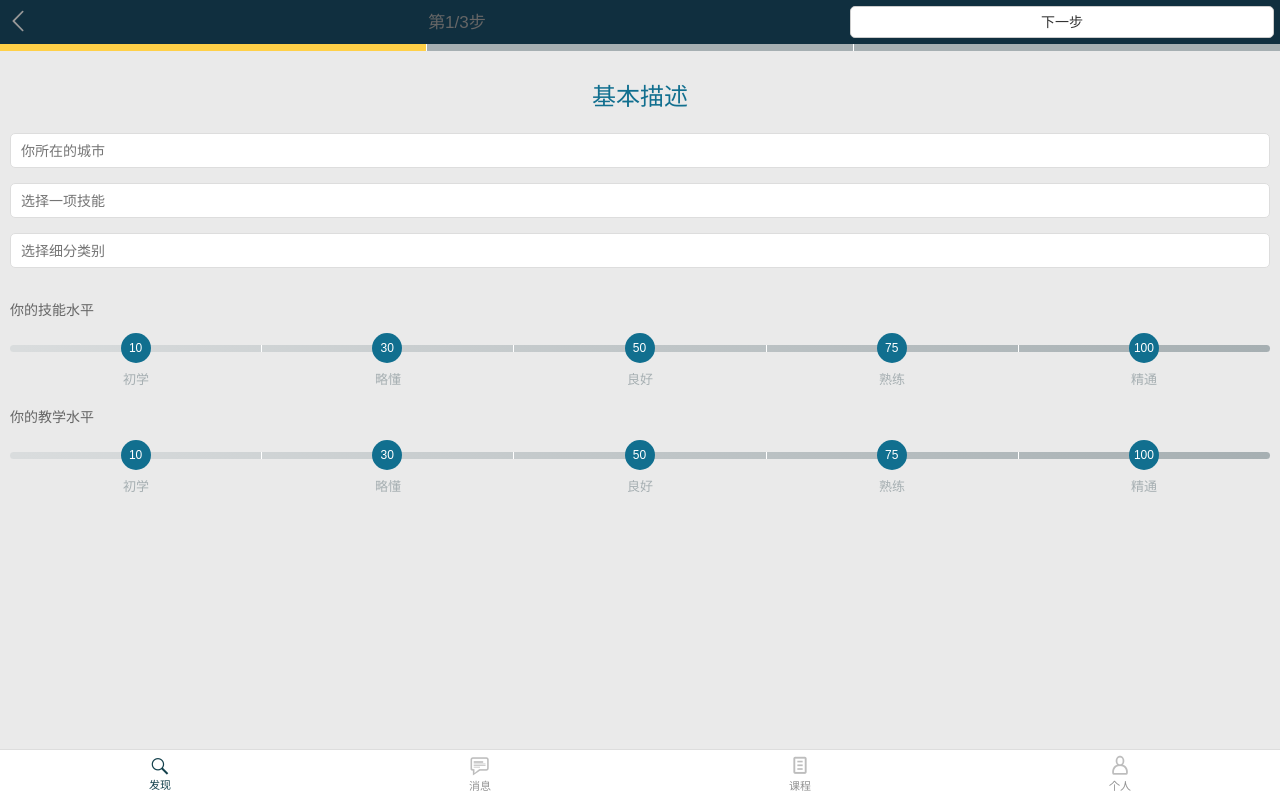
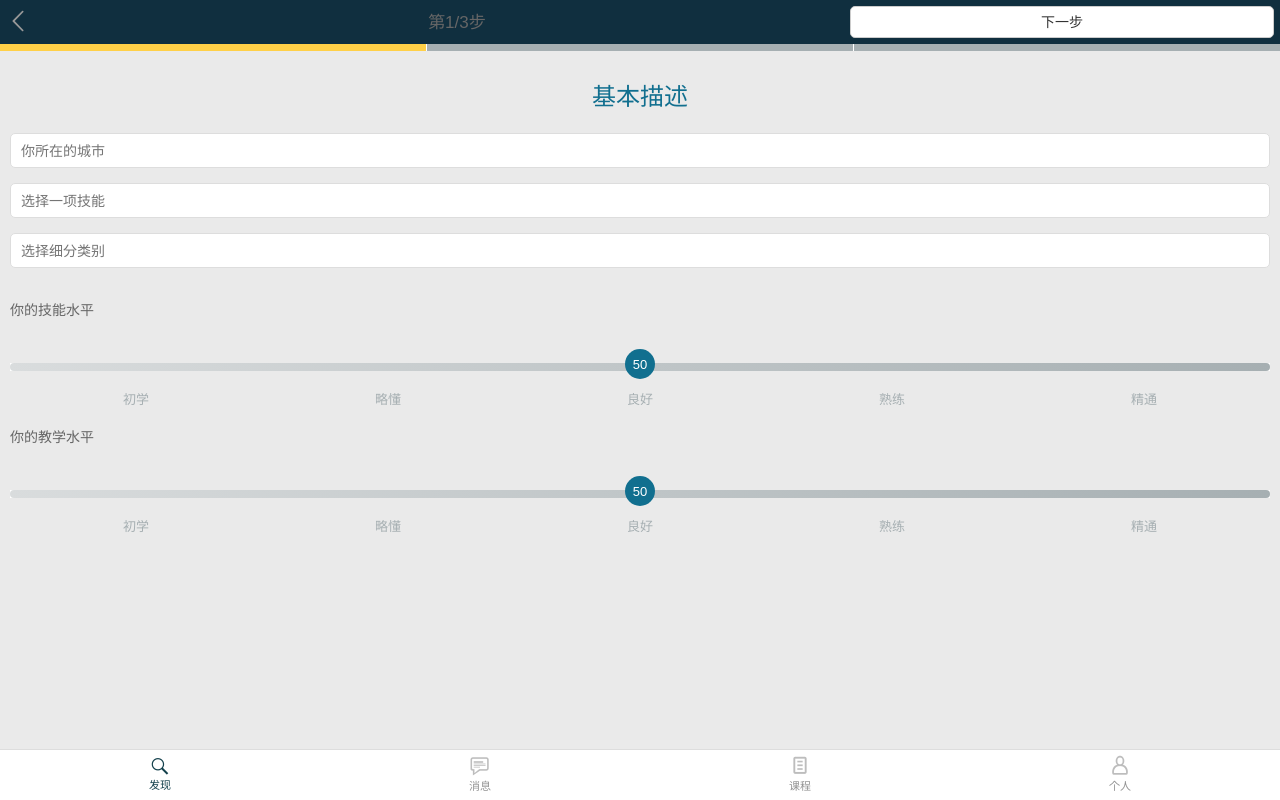
Before and after one commit to uicestone/SkillBank-mobile-front, a website: page public/add-course-1.html in a window 1280 px wide. Drawn offline with Linux system fonts and the light colour scheme.

Commit message:
range input

```diff
--- a/public/add-course-1.html
+++ b/public/add-course-1.html
@@ -62,14 +62,11 @@
           <input type="text" placeholder="选择细分类别">
           <h5 class="mb-2">你的技能水平</h5>
           <div class="select-lever">
-            <ul class="lever-bar mb-1">
-              <li><span></span><i>10</i></li>
-              <li><span></span><i>30</i></li>
-              <li><span></span><i>50</i></li>
-              <li><span></span><i>75</i></li>
-              <li><span></span><i>100</i></li>
-            </ul>
-            <ul>
+            <div class="wrapper">
+              <input type="range" min="0" max="100" step="1" onchange="showRangeVal(this)">
+              <span class="num" style="left: 50%; margin-left: -15px;">50</span>
+            </div>
+            <ul class="levers">
               <li>初学</li>
               <li>略懂</li>
               <li>良好</li>
@@ -79,14 +76,11 @@
           </div>
           <h5 class="mb-2">你的教学水平</h5>
           <div class="select-lever">
-            <ul class="lever-bar mb-1">
-              <li><span></span><i>10</i></li>
-              <li><span></span><i>30</i></li>
-              <li><span></span><i>50</i></li>
-              <li><span></span><i>75</i></li>
-              <li><span></span><i>100</i></li>
-            </ul>
-            <ul>
+            <div class="wrapper">
+              <input type="range" min="0" max="100" step="1" onchange="showRangeVal(this)">
+              <span class="num" style="left: 50%; margin-left: -15px;">50</span>
+            </div>
+            <ul class="levers">
               <li>初学</li>
               <li>略懂</li>
               <li>良好</li>
--- a/public/js/common.js
+++ b/public/js/common.js
@@ -152,6 +152,12 @@ var checkPage = function(){
 
     })
   }
+
+  // add course page
+  if( $('.add-course-page').length ) {
+
+  }
+
 
 };
 
@@ -435,6 +441,17 @@ function followMember(){
   })
 }
 
+function showRangeVal( el ){
+  var val = el.value;
+  jQuery(el).siblings('.num')
+    .text(val)
+    .css({
+      left: val + '%',
+      marginLeft: -val*30*0.01 + 'px'
+    })
+}
+
+
 // var courses = [
 //   {
 //     "ClassId": 736,
--- a/scss/common.scss
+++ b/scss/common.scss
@@ -1,5 +1,6 @@
 @import "includes/setting";
 @import "includes/reset";
+@import "includes/input-range";
 
 @import "includes/main";
 @import "includes/add-course";
--- a/scss/includes/_add-course.scss
+++ b/scss/includes/_add-course.scss
@@ -3,7 +3,21 @@
     .inner {
       margin: 10px;
       .select-lever {
-        ul {
+        .wrapper {
+          position: relative;
+          .num {
+            position: absolute;
+            pointer-events: none;
+            top: 5px;
+            width: 30px;
+            height: 30px;
+            line-height: 30px;
+            text-align: center;
+            color: #fff;
+            font-size: 13px;
+          }
+        }
+        ul.levers {
           display: flex;
           justify-content: space-between;
           &.lever-bar {
@@ -16,30 +30,6 @@
             text-align: center;
             font-size: 13px;
             color: $lighterOlive;
-            span {
-              display: block;
-              height: 7px;
-              border-left: 1px solid #fff;
-            }
-            i {
-              position: absolute;
-              left: 50%;
-              margin:-19px 0 0 -15px;
-              width: 30px;
-              height: 30px;
-              line-height: 30px;
-              border-radius: 50%;
-              background: $olive;
-              text-align: center;
-              color: #fff;
-              font-style: normal;
-              font-size: 12px;
-            }
-            &:first-child {
-              span {
-                border-left: none;
-              }
-            }
           }
         }
       }
--- /dev/null
+++ b/scss/includes/_input-range.scss
@@ -0,0 +1,31 @@
+input[type=range] {
+  -webkit-appearance: none;
+  margin: 18px 0;
+  width: 100%;
+}
+input[type=range]:focus {
+  outline: none;
+}
+input[type=range]::-webkit-slider-runnable-track {
+  width: 100%;
+  height: 8px;
+  animate: 0.2s;
+  box-shadow: none;
+  border: none;
+  background-image: linear-gradient(-90deg, #A6AFB2 0%, #D9DCDD 100%);
+  border-radius: 10px;
+}
+input[type=range]::-webkit-slider-thumb {
+  box-shadow: none;
+  border: none;
+  height: 30px;
+  width: 30px;
+  border-radius: 50%;
+  background: $olive;
+  cursor: pointer;
+  -webkit-appearance: none;
+  margin-top: -14px;
+}
+input[type=range]:focus::-webkit-slider-runnable-track {
+  /*background: #367ebd;*/
+}
```
Also changed, not shown: public/css/common.css.
